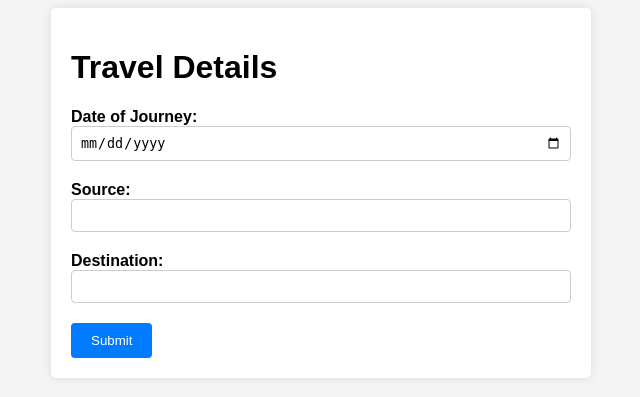
After one commit to TheBenedict09/Portfolio_WebApp, a Flask app: page /form in a window 1280 px wide. The commit adds this page. Shown: the top 397 px of the page, without its empty margins (319-959 px from the left). Run offline with Flask 3, Linux system fonts and the light colour scheme.

Commit message:
v1.0.0 (A Travel Detail section added)

```diff
--- a/app.py
+++ b/app.py
@@ -1,4 +1,5 @@
-from flask import Flask, render_template
+import json
+from flask import Flask, redirect, render_template, request, url_for
 
 app = Flask(__name__)
 
@@ -34,5 +35,17 @@ def contact():
 def aboutMe():
     return render_template('aboutMe.html')
 
+travel_data = []
+
+@app.route('/form', methods=['GET', 'POST'])
+def index():
+    if request.method == 'POST':
+        form_data = request.form
+        # Store the form data
+        travel_data.append(form_data)
+        return render_template('result.html', data=travel_data)
+    return render_template('form.html')
+
+
 if __name__ == "__main__":
     app.run(debug=True)
--- /dev/null
+++ b/static/css/form.css
@@ -0,0 +1,43 @@
+/* styles.css */
+body {
+    font-family: Arial, sans-serif;
+    background-color: #f4f4f4;
+}
+
+.container {
+    max-width: 500px;
+    margin: auto;
+    padding: 20px;
+    background-color: #fff;
+    border-radius: 5px;
+    box-shadow: 0 0 10px rgba(0, 0, 0, 0.1);
+}
+
+.form-group {
+    margin-bottom: 20px;
+}
+
+label {
+    font-weight: bold;
+}
+
+.form-control {
+    width: 100%;
+    padding: 8px;
+    border: 1px solid #ccc;
+    border-radius: 4px;
+    box-sizing: border-box;
+}
+
+.btn {
+    background-color: #007bff;
+    color: #fff;
+    border: none;
+    padding: 10px 20px;
+    border-radius: 4px;
+    cursor: pointer;
+}
+
+.btn:hover {
+    background-color: #0056b3;
+}
--- a/static/css/style.css
+++ b/static/css/style.css
@@ -11,7 +11,7 @@ body {
     padding: 20px;
     background-color: #fff;
     border-radius: 10px;
-    box-shadow: 0 0 20px rgba(167, 8, 127, 0.1);
+    box-shadow: 0 0 1000px rgba(167, 8, 127, 0.1);
 }
 
 h1 {
--- /dev/null
+++ b/templates/form.html
@@ -0,0 +1,30 @@
+<!-- form.html -->
+<!DOCTYPE html>
+<html lang="en">
+<head>
+    <meta charset="UTF-8">
+    <meta name="viewport" content="width=device-width, initial-scale=1.0">
+    <title>Travel Form</title>
+    <link rel="stylesheet" href="/static/css/form.css">
+</head>
+<body>
+    <div class="container">
+        <h1>Travel Details</h1>
+        <form method="POST">
+            <div class="form-group">
+                <label for="date">Date of Journey:</label><br>
+                <input type="date" id="date" name="date" class="form-control"><br>
+            </div>
+            <div class="form-group">
+                <label for="source">Source:</label><br>
+                <input type="text" id="source" name="source" class="form-control"><br>
+            </div>
+            <div class="form-group">
+                <label for="destination">Destination:</label><br>
+                <input type="text" id="destination" name="destination" class="form-control"><br>
+            </div>
+            <input type="submit" value="Submit" class="btn">
+        </form>
+    </div>
+</body>
+</html>
--- a/templates/main.html
+++ b/templates/main.html
@@ -10,6 +10,7 @@
     <div class="container">
       <h1>Ayush Benedict Singh</h1>
       <ul>
+        <li><a href="/form">Travel Details</a></li>
         <li><a href="/aboutMe">About Me</a></li>
         <li><a href="/education">Education</a></li>
         <li><a href="/skills">Skills</a></li>
@@ -17,6 +18,7 @@
         <li><a href="/links">Links</a></li>
         <li><a href="/contact">Contact</a></li>
         <li><a href="/resume">Resume</a></li>
+
       </ul>
     </div>
   </body>
```
Also changed, not shown: static/css/result.css (added, +52 -0 lines), templates/result.html (added, +26 -0 lines).
